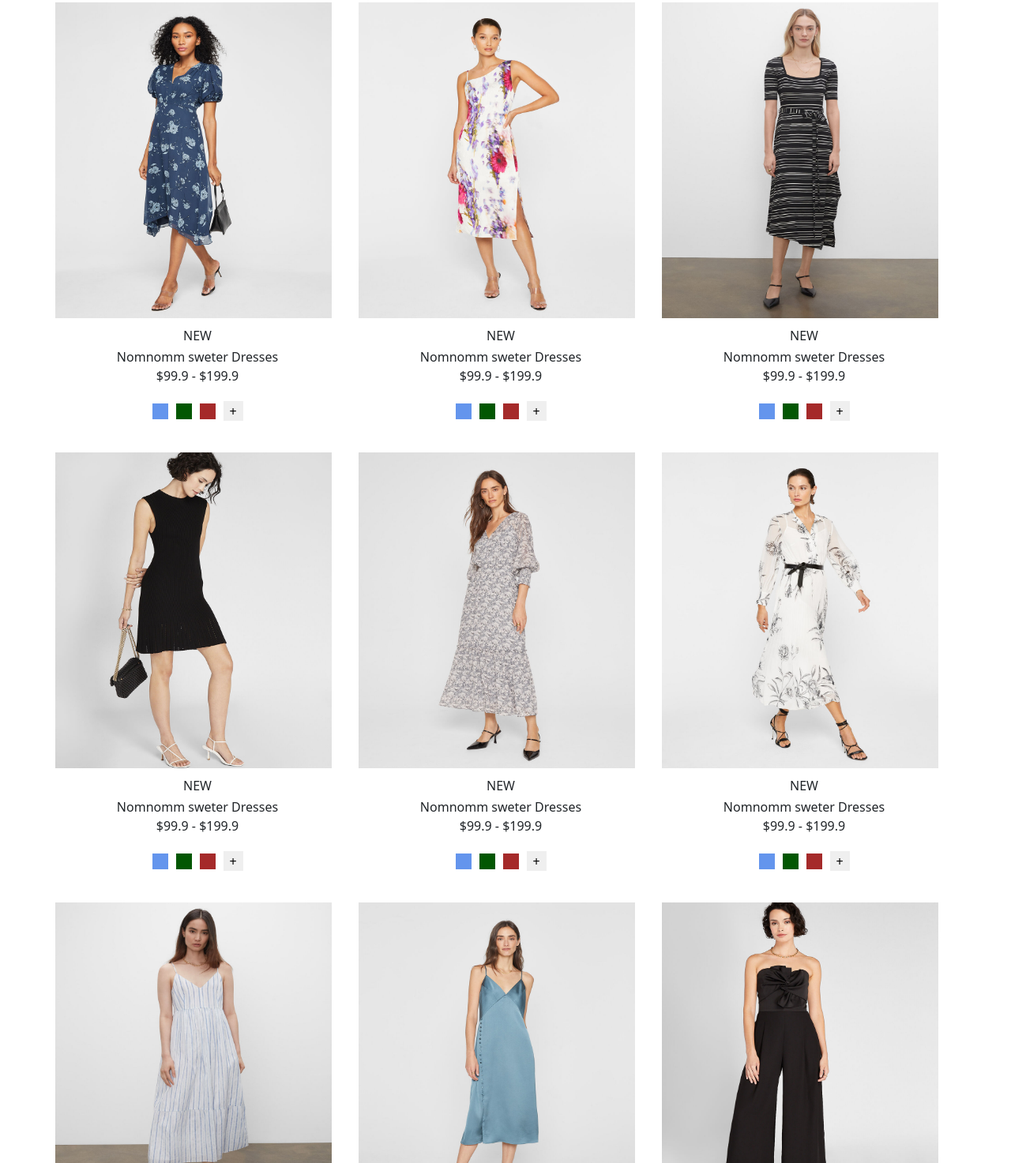
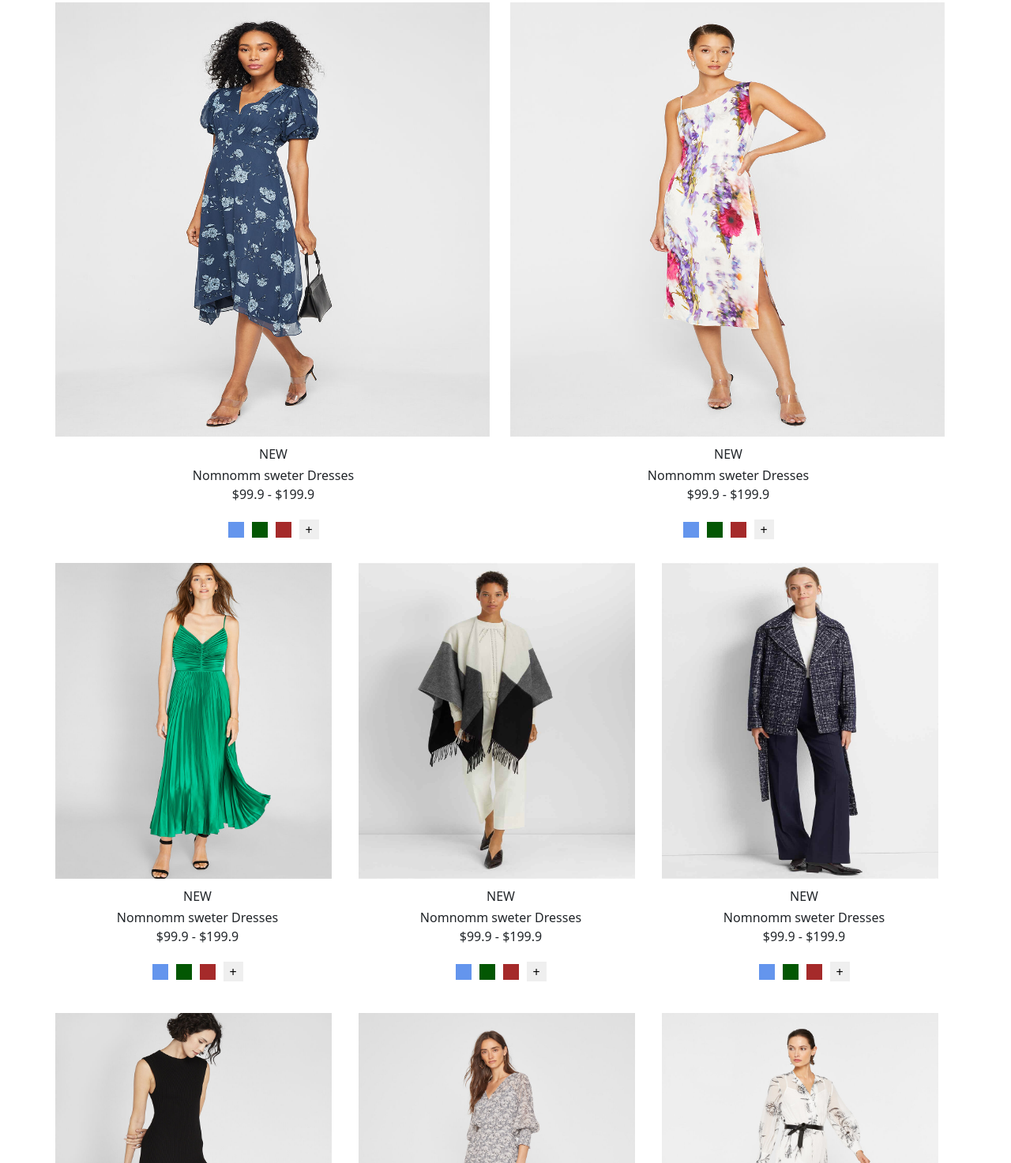
Before and after one commit to Leen-odeh12/Club-Monaco, a website: page Club-Monaco-Task/index.html in a window 1280 px wide. Shown: the part 777-2250 px from the top of the page at 79% size. Drawn offline with nearby package versions, Linux system fonts and the light colour scheme.

Commit message:
update img-folder

```diff
--- a/Club-Monaco-Task/index.html
+++ b/Club-Monaco-Task/index.html
@@ -107,7 +107,7 @@
         </div>
 
         <div class="col-lg-4 col-md-12 col-sm-12">
-          <img src="./img/img-7.jpg" width="350px" height="400px"  class="img-4"/>
+          <img src="./img/img-7.jpg" width="350px" height="400px" class="img-4" />
           <div class="info">
             <p>NEW</p>
             <span>Nomnomm sweter Dresses </span>
@@ -128,9 +128,8 @@
   <section class="two">
     <div class="container">
       <div class="row">
-
-        <div class="col-lg-4 col-md-6 col-sm-12">
-          <img src="./img/img-8.jpg" width="350px" height="400px" />
+        <div class="col-lg-6 col-md-6 col-sm-12">
+          <img src="./img/img-8.jpg" width="550px" height="550px" class="imp" />
           <div class="info">
             <p>NEW</p>
             <span>Nomnomm sweter Dresses </span>
@@ -142,10 +141,8 @@
             <div class="three"></div> <button class="increment">+</button>
           </div>
         </div>
-
-
-        <div class="col-lg-4 col-md-6 col-sm-12">
-          <img src="./img/img-9.jpg" width="350px" height="400px" />
+        <div class="col-lg-6 col-md-6 col-sm-12">
+          <img src="./img/img-9.jpg" width="550px" height="550px" class="imp" />
           <div class="info">
             <p>NEW</p>
             <span>Nomnomm sweter Dresses </span>
@@ -157,9 +154,38 @@
             <div class="three"></div> <button class="increment">+</button>
           </div>
         </div>
+        <div class="col-lg-4 col-md-12 col-sm-12">
+          <img src="./img/img-5.jpg" width="350px" height="400px" class="img-4" />
+          <div class="info">
+            <p>NEW</p>
+            <span>Nomnomm sweter Dresses </span>
+            <p> $99.9 - $199.9</p>
+          </div>
+          <div class="color-dresses">
+            <div class="one"></div>
+            <div class="two"> </div>
+            <div class="three"></div> <button class="increment">+</button>
+          </div>
+
+        </div>
 
         <div class="col-lg-4 col-md-12 col-sm-12">
-          <img src="./img/img-10.jpg" width="350px" height="400px"  class="img-4"/>
+          <img src="./img/i-1.jpg" width="350px" height="400px" class="img-4" />
+          <div class="info">
+            <p>NEW</p>
+            <span>Nomnomm sweter Dresses </span>
+            <p> $99.9 - $199.9</p>
+          </div>
+          <div class="color-dresses">
+            <div class="one"></div>
+            <div class="two"> </div>
+            <div class="three"></div> <button class="increment">+</button>
+          </div>
+
+        </div>
+
+        <div class="col-lg-4 col-md-12 col-sm-12">
+          <img src="./img/i-2.jpg" width="350px" height="400px" class="img-4" />
           <div class="info">
             <p>NEW</p>
             <span>Nomnomm sweter Dresses </span>
@@ -211,7 +237,7 @@
         </div>
 
         <div class="col-lg-4 col-md-12 col-sm-12">
-          <img src="./img/img-13.jpg" width="350px" height="400px"  class="img-4"/>
+          <img src="./img/img-13.jpg" width="350px" height="400px" class="img-4" />
           <div class="info">
             <p>NEW</p>
             <span>Nomnomm sweter Dresses </span>
@@ -263,7 +289,7 @@
         </div>
 
         <div class="col-lg-4 col-md-12 col-sm-12">
-          <img src="./img/img-4.jpg" width="350px" height="400px"  class="img-4"/>
+          <img src="./img/img-4.jpg" width="350px" height="400px" class="img-4" />
           <div class="info">
             <p>NEW</p>
             <span>Nomnomm sweter Dresses </span>
@@ -285,6 +311,9 @@
 
   </footer>
 
-    <script src="https://cdn.jsdelivr.net/npm/bootstrap@5.0.2/dist/js/bootstrap.bundle.min.js" integrity="sha384-MrcW6ZMFYlzcLA8Nl+NtUVF0sA7MsXsP1UyJoMp4YLEuNSfAP+JcXn/tWtIaxVXM" crossorigin="anonymous"></script>
+  <script src="https://cdn.jsdelivr.net/npm/bootstrap@5.0.2/dist/js/bootstrap.bundle.min.js"
+    integrity="sha384-MrcW6ZMFYlzcLA8Nl+NtUVF0sA7MsXsP1UyJoMp4YLEuNSfAP+JcXn/tWtIaxVXM"
+    crossorigin="anonymous"></script>
 </body>
+
 </html>
--- a/Club-Monaco-Task/sass/style.css
+++ b/Club-Monaco-Task/sass/style.css
@@ -125,6 +125,10 @@ button.increment{
   border: none;
 }
 @media(max-width:767px) {
+  .imp{
+    width:350px;
+    height: 420px;
+  }
   section.two{
     margin-top: 20px;
   }
@@ -193,7 +197,11 @@ section.two{
   button {
     left: 30%;
   }
-
+.imp{
+  width:350px;
+  height: 420px;
+  gap:10px;
+}
   div.d-flex i {
     font-size: 25px;
   }
```
Also changed, not shown: Club-Monaco-Task/img/i-1.jpg (added), Club-Monaco-Task/img/i-2.jpg (added).
